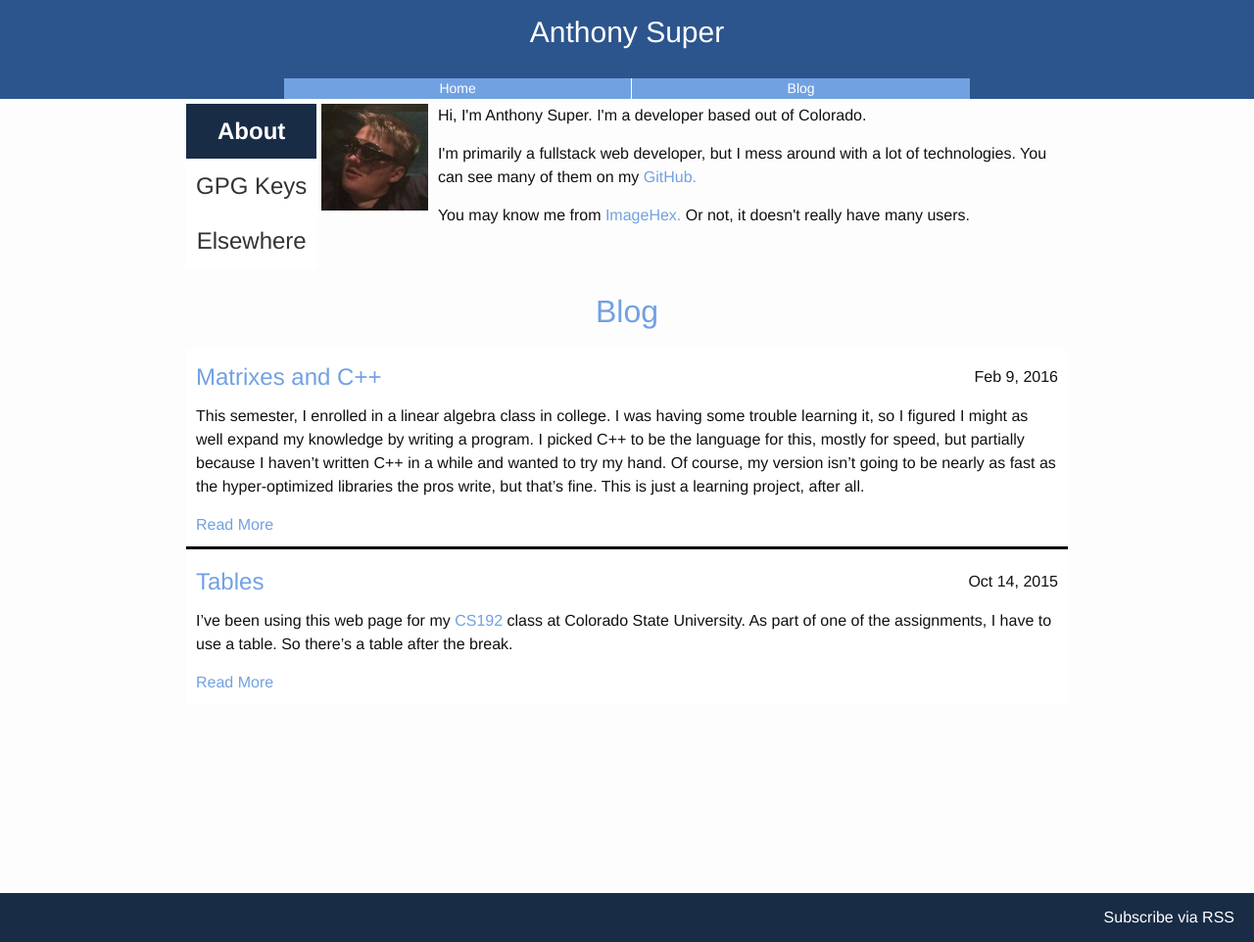
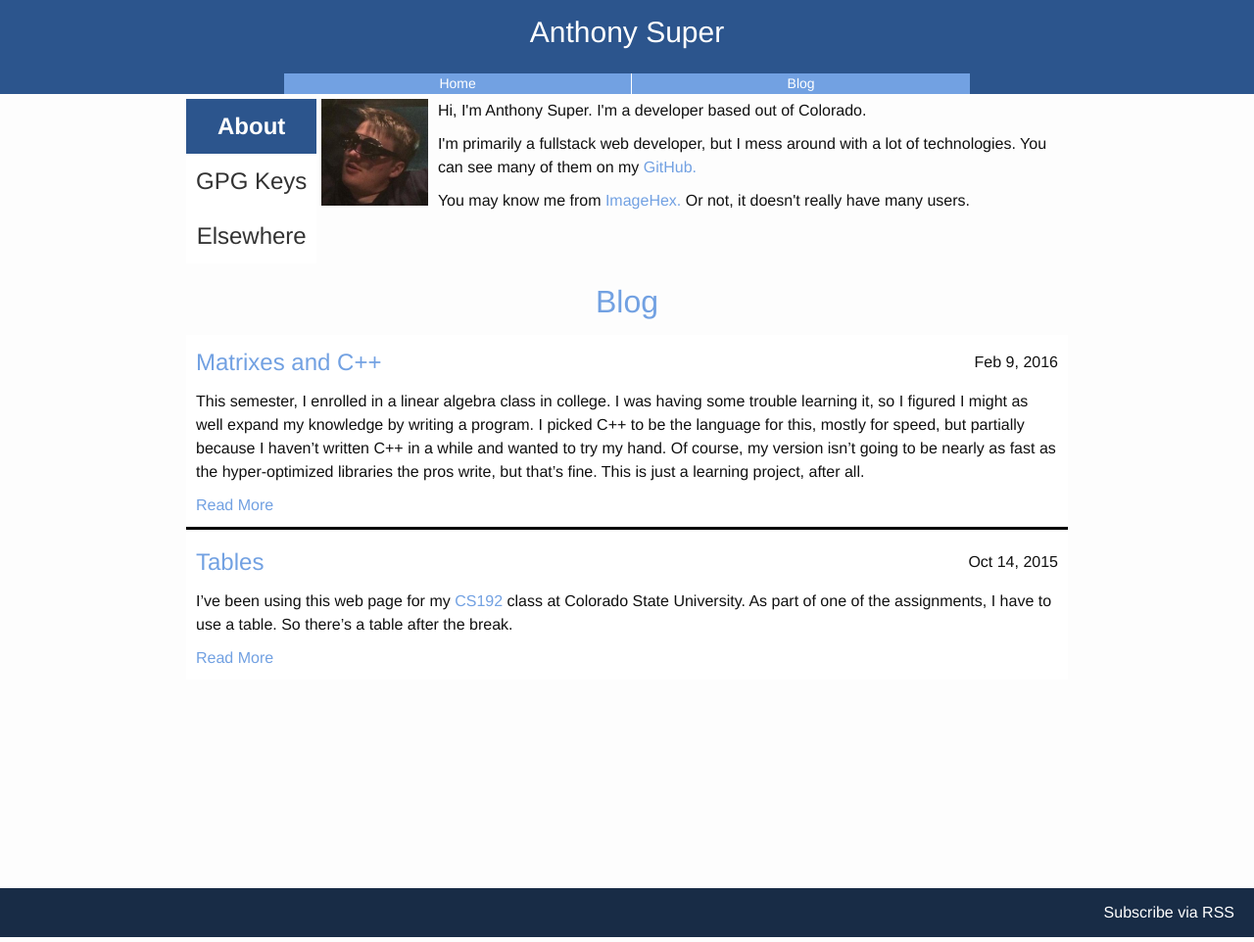
Before and after one commit to AnthonySuper/AnthonySuper.github.io, a Jekyll site: the page built from index.html, in a window 1280 px wide. Shown: the whole page at 98% size. Built offline with Jekyll 4.4.1, drawn with Linux system fonts in a browser that asks for light colours.

Commit message:
Better margins maybe

```diff
--- a/_sass/_base.scss
+++ b/_sass/_base.scss
@@ -32,7 +32,7 @@ h1, h2, h3, h4, h5, h6,
 p, blockquote, pre,
 ul, ol, dl, figure,
 %vertical-rhythm {
-    margin-bottom: $spacing-unit / 2;
+    margin-bottom: 10px;
 }
 
 
--- a/_sass/_common.scss
+++ b/_sass/_common.scss
@@ -66,9 +66,11 @@ a {
   position: -o-sticky;
   position: sticky;
   top: 0px;
+  z-index: 1000;
   font-size: 14px;
   text-align: center;
   background-color: $color-primary-3;
+
   ul{
     margin: auto;
     max-width: 700px;
--- a/_sass/_frontpage.scss
+++ b/_sass/_frontpage.scss
@@ -67,7 +67,7 @@
     }
     &.active{
       color: white;
-      background-color: $color-primary-4;
+      background-color: $color-primary-3;
       h2 {
         font-weight: bold;
       }
```
